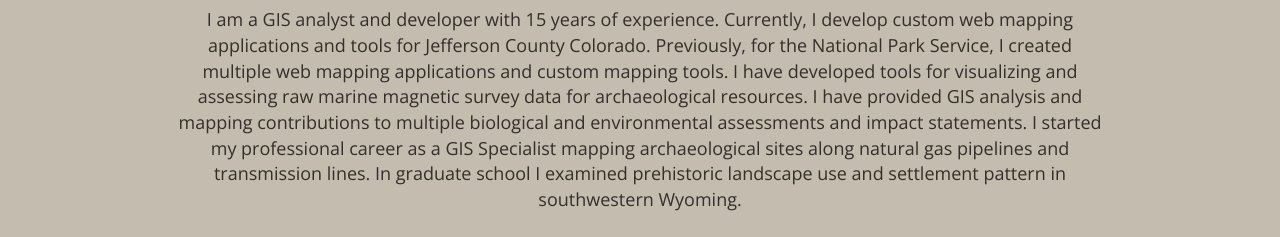
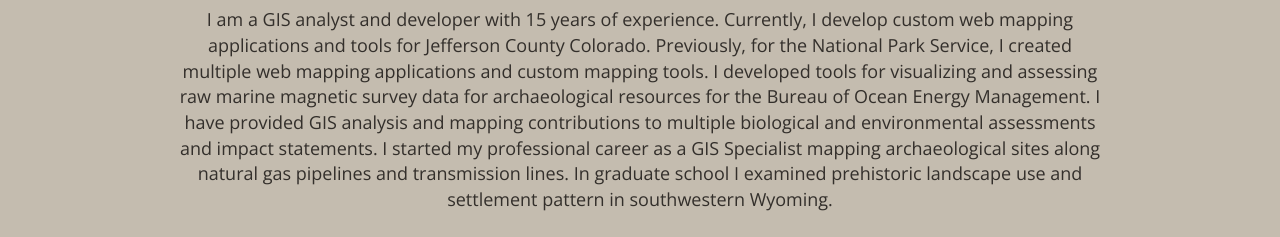
Before and after one commit to sagewall/sage-wall, a plain HTML site: page index.html in a window 1280 px wide. Shown: the part 219-456 px from the top of the page. Drawn offline with nearby package versions, Linux system fonts and the light colour scheme.

Commit message:
Updated summary

```diff
--- a/index.html
+++ b/index.html
@@ -57,12 +57,12 @@
 
             <p>I am a GIS analyst and developer with 15 years of experience. Currently, I develop custom web mapping
                 applications and tools for Jefferson County Colorado. Previously, for the National Park Service, I
-                created multiple web mapping applications and custom mapping tools. I have developed tools for
-                visualizing and assessing raw marine magnetic survey data for archaeological resources. I have provided
-                GIS analysis and mapping contributions to multiple biological and environmental assessments and impact
-                statements. I started my professional career as a GIS Specialist mapping archaeological sites along
-                natural gas pipelines and transmission lines. In graduate school I examined prehistoric landscape use
-                and settlement pattern in southwestern Wyoming.</p>
+                created multiple web mapping applications and custom mapping tools. I developed tools for visualizing
+                and assessing raw marine magnetic survey data for archaeological resources for the Bureau of Ocean
+                Energy Management. I have provided GIS analysis and mapping contributions to multiple biological and
+                environmental assessments and impact statements. I started my professional career as a GIS Specialist
+                mapping archaeological sites along natural gas pipelines and transmission lines. In graduate school I
+                examined prehistoric landscape use and settlement pattern in southwestern Wyoming.</p>
         </div>
     </div>
 </section>
```
